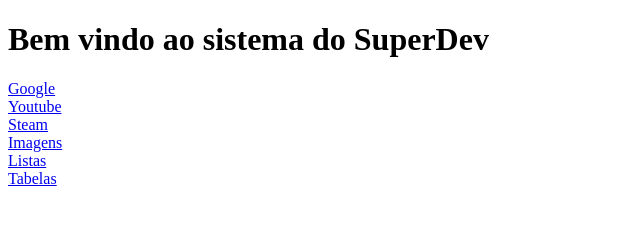
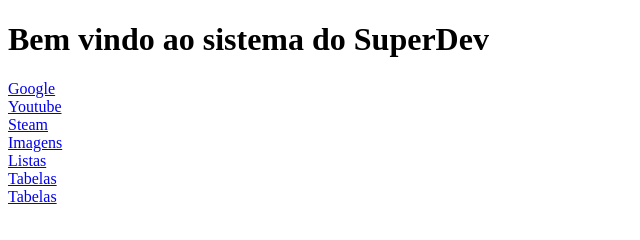
Before and after one commit to Arc-anoth/super-dev8-curso-html, a plain HTML site: page index.html in a window 1280 px wide. Shown: the full height of the page, 0-640 px from the left. Drawn offline with Linux system fonts and the light colour scheme.

Commit message:
Atualização 04 tudo

```diff
--- a/index.html
+++ b/index.html
@@ -21,6 +21,8 @@
     <a href="paginas/exemplo02-listas.html">Listas</a>
     <br>
     <a href="paginas/exemplo03-tabelas.html">Tabelas</a>
+    <br>
+    <a href="paginas/exemplo04-tudo.html">Tabelas</a>
 
 </body>
 
```
